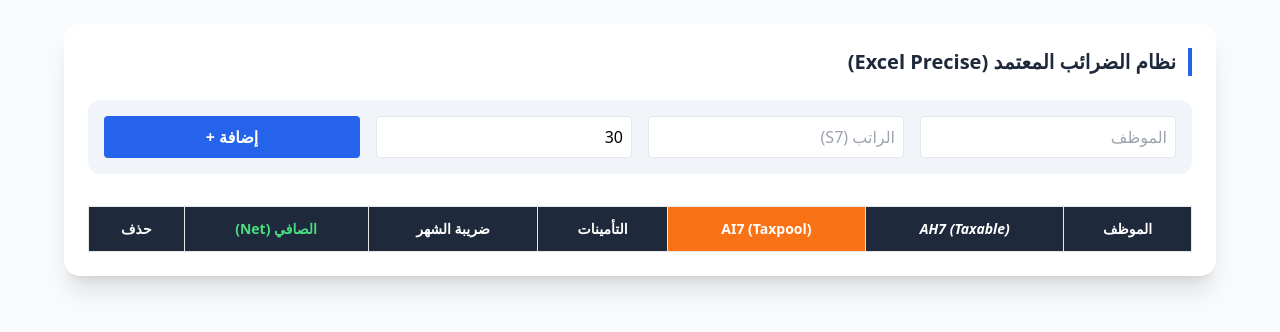
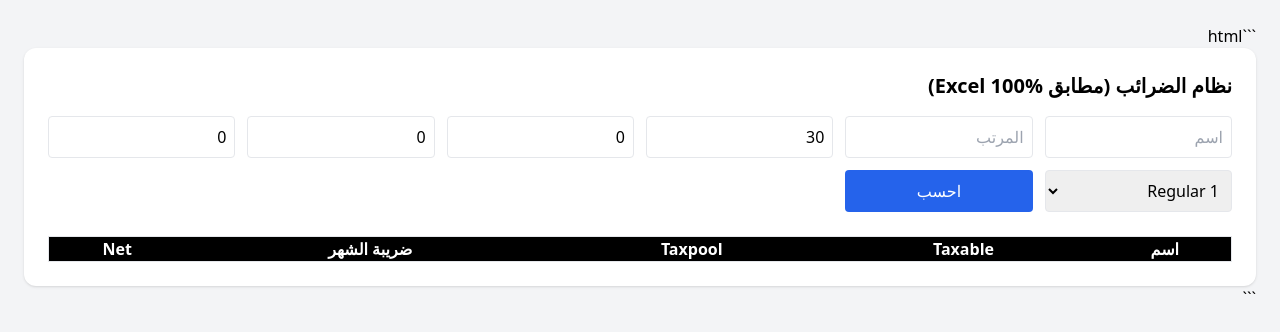
Before and after one commit to shehapelsedawy665/egypt-hr-system, a plain HTML site: page index.html in a window 1280 px wide. Drawn offline with nearby package versions, Linux system fonts and the light colour scheme.

Commit message:
Update index.html

````diff
--- a/index.html
+++ b/index.html
@@ -1,91 +1,152 @@
+```html
 <!DOCTYPE html>
 <html lang="ar" dir="rtl">
 <head>
 <meta charset="UTF-8">
-    <meta name="viewport" content="width=device-width, initial-scale=1.0">
 <script src="https://cdn.tailwindcss.com"></script>
-    <title>Egyptian HR - Final Precision</title>
+<title>Payroll System - Excel Accurate</title>
 </head>
-<body class="bg-slate-50 p-6 font-sans">
-    <div class="max-w-6xl mx-auto bg-white shadow-xl rounded-2xl p-6">
-        <h2 class="text-xl font-bold text-slate-800 mb-6 border-r-4 border-blue-600 pr-3">نظام الضرائب المعتمد (Excel Precise)</h2>
 
-        <div class="grid grid-cols-1 md:grid-cols-4 gap-4 mb-8 bg-slate-100 p-4 rounded-xl">
-            <input id="empName" type="text" placeholder="الموظف" class="p-2 rounded border">
-            <input id="gross" type="number" placeholder="الراتب (S7)" class="p-2 rounded border">
-            <input id="currentDays" type="number" value="30" placeholder="أيام العمل" class="p-2 rounded border">
-            <button onclick="calculate()" class="bg-blue-600 text-white rounded font-bold hover:bg-blue-700">إضافة +</button>
+<body class="bg-gray-100 p-6">
+
+<div class="max-w-7xl mx-auto bg-white p-6 rounded-xl shadow">
+
+<h2 class="text-xl font-bold mb-4">نظام الضرائب (مطابق Excel 100%)</h2>
+
+<div class="grid grid-cols-2 md:grid-cols-6 gap-3 mb-6">
+
+<input id="name" placeholder="اسم" class="p-2 border rounded">
+<input id="gross" type="number" placeholder="المرتب" class="p-2 border rounded">
+<input id="days" type="number" value="30" placeholder="أيام الشهر" class="p-2 border rounded">
+<input id="prevDays" type="number" value="0" placeholder="Prev Days" class="p-2 border rounded">
+<input id="prevTaxable" type="number" value="0" placeholder="Prev Taxable" class="p-2 border rounded">
+<input id="prevTaxes" type="number" value="0" placeholder="Prev Taxes" class="p-2 border rounded">
+
+<select id="taxCode" class="p-2 border rounded">
+<option value="1">1 Regular</option>
+<option value="2">2 Flat 10%</option>
+<option value="4">4 Exemption 30k</option>
+<option value="8">8 Resignation</option>
+</select>
+
+<button onclick="calc()" class="bg-blue-600 text-white rounded p-2">احسب</button>
+
 </div>
 
-        <div class="overflow-x-auto">
-            <table class="w-full text-center border-collapse">
-                <thead>
-                    <tr class="bg-slate-800 text-white text-sm">
-                        <th class="p-3 border">الموظف</th>
-                        <th class="p-3 border italic">AH7 (Taxable)</th>
-                        <th class="p-3 border bg-orange-500 font-bold">AI7 (Taxpool)</th>
-                        <th class="p-3 border">التأمينات</th>
-                        <th class="p-3 border">ضريبة الشهر</th>
-                        <th class="p-3 border text-green-400">الصافي (Net)</th>
-                        <th class="p-3 border">حذف</th>
+<table class="w-full text-center border">
+<thead class="bg-black text-white">
+<tr>
+<th>اسم</th>
+<th>Taxable</th>
+<th>Taxpool</th>
+<th>ضريبة الشهر</th>
+<th>Net</th>
 </tr>
 </thead>
-                <tbody id="resultsTable"></tbody>
+
+<tbody id="table"></tbody>
 </table>
-        </div>
+
 </div>
 
 <script>
-function calculate() {
-    const name = document.getElementById('empName').value;
-    const S7 = parseFloat(document.getElementById('gross').value);
-    const AE7 = parseFloat(document.getElementById('currentDays').value);
 
-    if(!name || isNaN(S7)) return;
+function R(n){return Math.round(n*100)/100;}
 
-    // 1. Insurance (11% limit 16700)
-    const insurance = Math.round(Math.min(S7, 16700) * 0.11 * 100) / 100;
+function calc(){
 
-    // 2. Monthly Taxable (AH7) = S7 - Insurance - (20000/360*AE7)
-    // 10000 - 1100 - (1666.66) = 7233.33
-    const monthlyExemption = (20000 / 360) * AE7;
-    const AH7 = S7 - insurance - monthlyExemption;
+let name = document.getElementById("name").value;
+let S7 = +document.getElementById("gross").value;
+let AE7 = +document.getElementById("days").value;
+let prevDays = +document.getElementById("prevDays").value;
+let prevTaxable = +document.getElementById("prevTaxable").value;
+let prevTaxes = +document.getElementById("prevTaxes").value;
+let taxCode = +document.getElementById("taxCode").value;
 
-    // 3. Taxpool (AI7) = FLOOR(AH7 / AE7 * 360, 10)
-    // (7233.33 / 30 * 360) = 86799.999...
-    // Math.floor(86799.99 / 10) * 10 = 86790
-    const rawAnnual = (AH7 / AE7) * 360;
-    const AI7 = Math.floor(Math.round(rawAnnual * 100) / 1000) * 10;
+if(!name || !S7) return;
 
-    // 4. Tax Engine (Slabs Law 7-2024)
-    let annualTax = 0;
-    if (AI7 <= 600000) {
-        let rem = AI7;
-        if(rem > 40000) {
-            let s2 = Math.min(rem - 40000, 15000); annualTax += s2 * 0.1; rem -= (s2 + 40000);
-            if(rem > 0) { let s3 = Math.min(rem, 15000); annualTax += s3 * 0.15; rem -= s3; }
-            if(rem > 0) { let s4 = Math.min(rem, 130000); annualTax += s4 * 0.2; rem -= s4; }
-            if(rem > 0) { let s5 = Math.min(rem, 200000); annualTax += s5 * 0.225; rem -= s5; }
+// ================= INSURANCE =================
+let insurance = R(Math.min(S7,14500)*0.11);
+
+// ================= EXEMPTION =================
+let exemption = (taxCode==4 ? 30000 : 20000);
+let dailyEx = R(exemption/360*AE7);
+
+// ================= TAXABLE =================
+let taxable = R(S7 - insurance - dailyEx);
+if(taxable<0) taxable=0;
+
+// ================= CUMULATIVE =================
+let totalDays = prevDays + AE7;
+let totalTaxable = prevTaxable + taxable;
+
+// ================= TAXPOOL =================
+let taxpool = 0;
+if(totalDays>0){
+taxpool = Math.floor((totalTaxable/totalDays*360)/10)*10;
 }
+
+// ================= FLAT TAX =================
+if(taxCode==2){
+let tax = R(taxable*0.1);
+addRow(name,taxable,taxpool,tax,S7-insurance-tax);
+return;
 }
-    const monthlyTax = (annualTax / 360) * AE7;
-    const martyrs = S7 * 0.0005;
-    const net = S7 - insurance - monthlyTax - martyrs;
 
-    const rowId = 'row-' + Date.now();
-    document.getElementById('resultsTable').innerHTML += `
-        <tr id="${rowId}" class="border-b hover:bg-slate-50">
-            <td class="p-3 border font-bold">${name}</td>
-            <td class="p-3 border">${AH7.toFixed(2)}</td>
-            <td class="p-3 border font-bold text-blue-700 bg-orange-50">${AI7}</td>
-            <td class="p-3 border text-red-500">-${insurance.toFixed(2)}</td>
-            <td class="p-3 border text-red-600">-${monthlyTax.toFixed(2)}</td>
-            <td class="p-3 border font-black text-green-700">${net.toLocaleString(undefined, {minimumFractionDigits: 2})}</td>
-            <td class="p-3 border">
-                <button onclick="document.getElementById('${rowId}').remove()" class="text-red-500 font-bold">حذف</button>
-            </td>
+// ================= BRACKETS =================
+let rem = taxpool;
+let tax = 0;
+
+// 0%
+if(rem>40000){rem-=40000}else rem=0;
+
+// 10%
+if(rem>0){let x=Math.min(rem,15000);tax+=x*0.1;rem-=x;}
+
+// 15%
+if(rem>0){let x=Math.min(rem,15000);tax+=x*0.15;rem-=x;}
+
+// 20%
+if(rem>0){let x=Math.min(rem,130000);tax+=x*0.2;rem-=x;}
+
+// 22.5%
+if(rem>0){let x=Math.min(rem,200000);tax+=x*0.225;rem-=x;}
+
+// 25%
+if(rem>0){let x=Math.min(rem,800000);tax+=x*0.25;rem-=x;}
+
+// 27.5%
+if(rem>0){tax+=rem*0.275;}
+
+// ================= TOTAL TAX =================
+let totalTax = R(tax/360*totalDays);
+
+// ================= CURRENT MONTH TAX =================
+let monthTax = totalTax - prevTaxes;
+if(monthTax<0) monthTax=0;
+
+// ================= NET =================
+let martyrs = R(S7*0.0005);
+let net = R(S7 - insurance - monthTax - martyrs);
+
+// ================= UI =================
+addRow(name,taxable,taxpool,monthTax,net);
+
+}
+
+function addRow(n,t,tp,tax,net){
+document.getElementById("table").innerHTML+=`
+<tr class="border">
+<td>${n}</td>
+<td>${t}</td>
+<td>${tp}</td>
+<td>${tax}</td>
+<td>${net}</td>
 </tr>`;
 }
+
 </script>
+
 </body>
 </html>
+```
````
Lines whose indentation alone changed are shown as unchanged.
